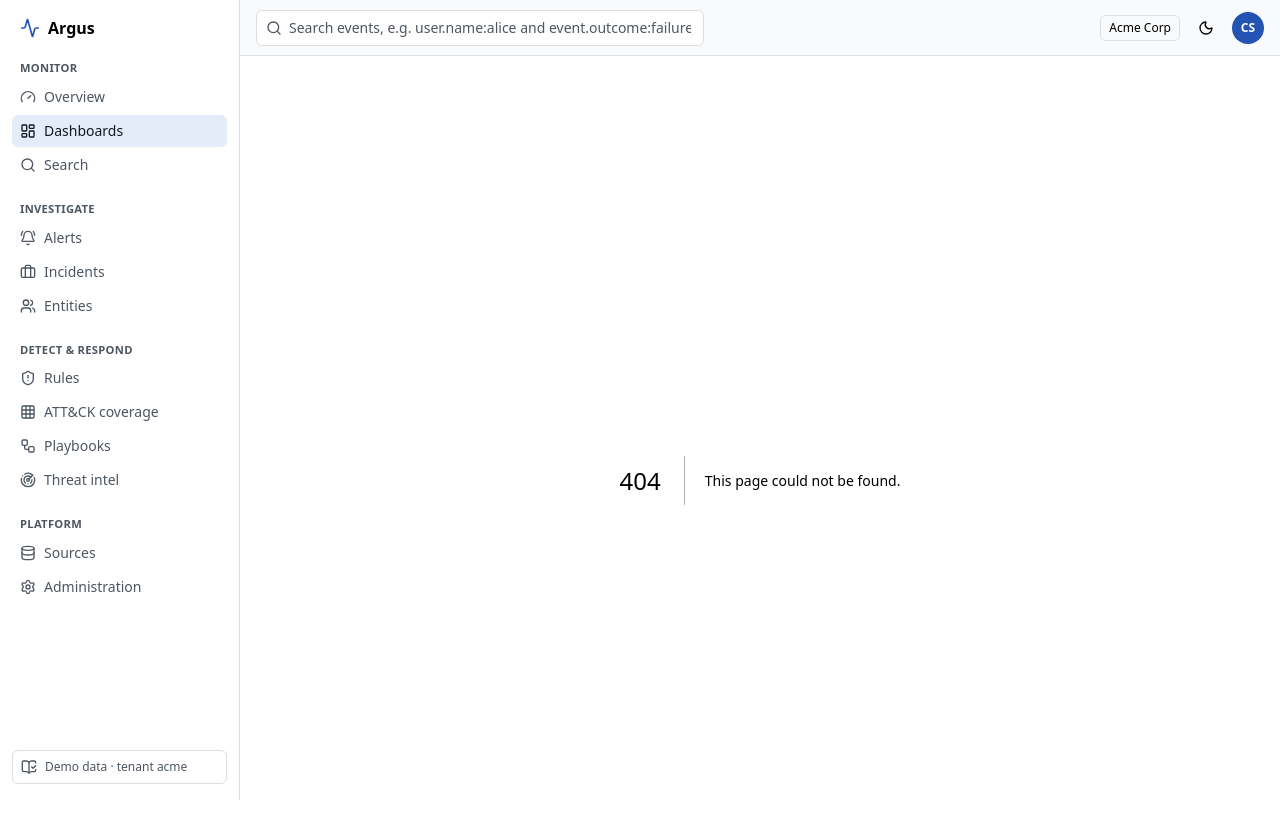
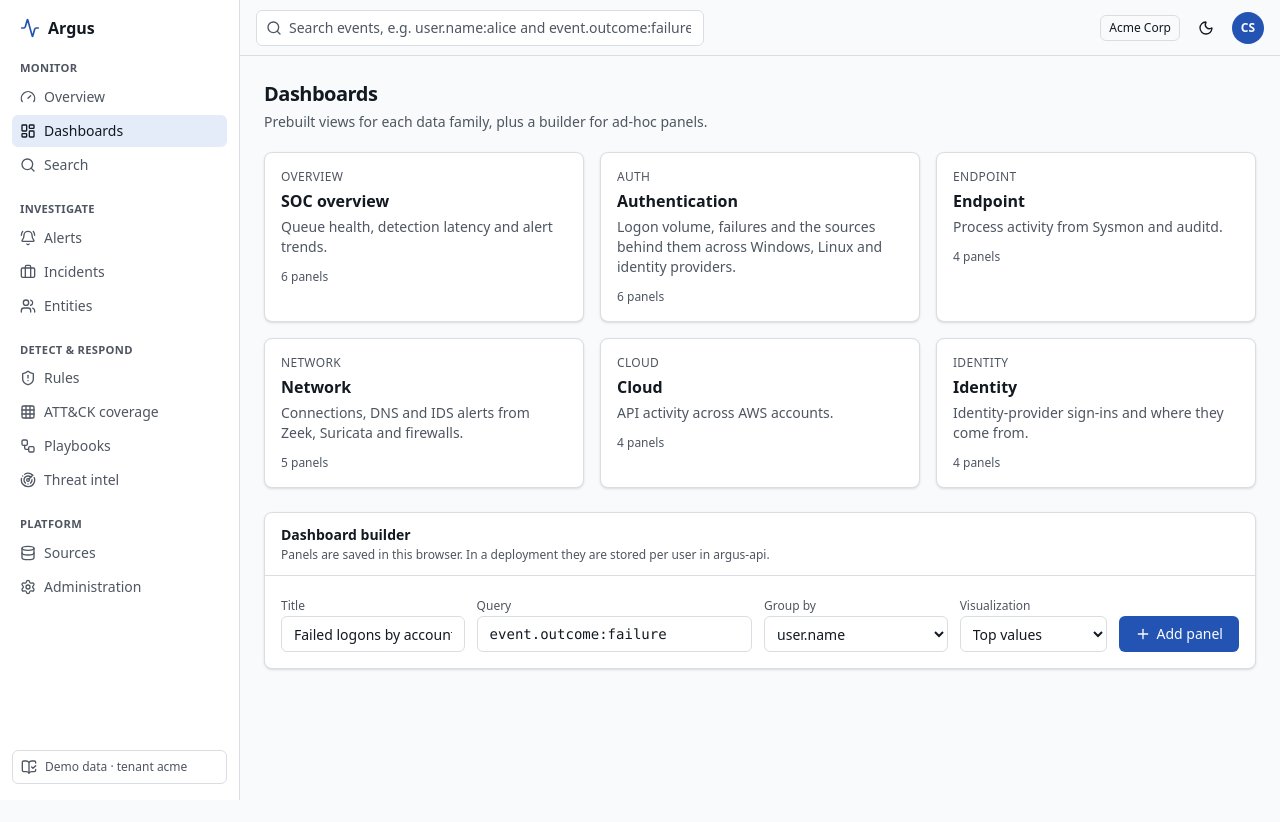
Before and after one commit to lumidren/Argus-SIEM, a Next.js app in the folder web/: page /dashboards in a window 1280 px wide. Before the commit this address had no page. Shown: the top 822 px of the page. After the commit the page ends 800 px from the top, so only its background shows below. Built offline with nearby package versions, Linux system fonts and the light colour scheme.

Commit message:
feat(web): prebuilt dashboards and a panel builder

```diff
--- /dev/null
+++ b/web/src/app/dashboards/[id]/page.tsx
@@ -0,0 +1,28 @@
+import type { Metadata } from "next";
+import Link from "next/link";
+import { notFound } from "next/navigation";
+import { DashboardView } from "@/components/dashboard-view";
+import { PageHeader } from "@/components/ui/primitives";
+import { dashboards } from "@/lib/demo/store";
+
+export const dynamic = "force-dynamic";
+
+export async function generateMetadata({ params }: { params: Promise<{ id: string }> }): Promise<Metadata> {
+  const { id } = await params;
+  return { title: dashboards().find((d) => d.id === id)?.title ?? "Dashboard" };
+}
+
+export default async function DashboardPage({ params }: { params: Promise<{ id: string }> }) {
+  const { id } = await params;
+  const d = dashboards().find((x) => x.id === id);
+  if (!d) notFound();
+  return (
+    <>
+      <nav aria-label="Breadcrumb" className="mb-2 text-sm text-muted-foreground">
+        <Link href="/dashboards" className="hover:underline">Dashboards</Link> / {d.title}
+      </nav>
+      <PageHeader title={d.title} description={d.description} />
+      <DashboardView panels={d.panels} />
+    </>
+  );
+}
--- /dev/null
+++ b/web/src/app/dashboards/page.tsx
@@ -0,0 +1,32 @@
+import type { Metadata } from "next";
+import Link from "next/link";
+import { Card, PageHeader } from "@/components/ui/primitives";
+import { dashboards } from "@/lib/demo/store";
+import { PanelBuilder } from "./panel-builder";
+
+export const metadata: Metadata = { title: "Dashboards" };
+export const dynamic = "force-dynamic";
+
+export default function DashboardsPage() {
+  const all = dashboards();
+  return (
+    <>
+      <PageHeader title="Dashboards" description="Prebuilt views for each data family, plus a builder for ad-hoc panels." />
+      <div className="grid gap-4 sm:grid-cols-2 xl:grid-cols-3">
+        {all.map((d) => (
+          <Link key={d.id} href={`/dashboards/${d.id}`} className="block rounded-lg focus-visible:outline-2">
+            <Card className="h-full p-4 transition-colors hover:bg-accent/40">
+              <p className="text-xs font-medium uppercase tracking-wide text-muted-foreground">{d.category}</p>
+              <h2 className="mt-1 font-semibold">{d.title}</h2>
+              <p className="mt-1 text-sm text-muted-foreground">{d.description}</p>
+              <p className="mt-3 text-xs text-muted-foreground">{d.panels.length} panels</p>
+            </Card>
+          </Link>
+        ))}
+      </div>
+      <div className="mt-6">
+        <PanelBuilder />
+      </div>
+    </>
+  );
+}
--- /dev/null
+++ b/web/src/app/dashboards/panel-builder.tsx
@@ -0,0 +1,123 @@
+"use client";
+
+import { Plus, X } from "lucide-react";
+import { useEffect, useState } from "react";
+import { Bars, Histogram } from "@/components/charts";
+import { Button, Card, CardBody, CardHeader, Input, Label, Select } from "@/components/ui/primitives";
+import type { SearchResult } from "@/lib/types";
+
+type Panel = { id: string; title: string; q: string; field: string; viz: "bars" | "timeline" };
+const KEY = "argus-custom-panels";
+
+const FIELDS = ["user.name", "host.name", "source.ip", "destination.port", "event.action", "event.dataset", "process.name", "dns.question.name", "source.geo.country_iso_code"];
+
+function PanelView({ p, onRemove }: { p: Panel; onRemove: () => void }) {
+  const [res, setRes] = useState<SearchResult | null>(null);
+  useEffect(() => {
+    let live = true;
+    fetch(`/api/search?q=${encodeURIComponent(p.q)}&range=24h&size=1`)
+      .then((r) => r.json() as Promise<SearchResult>)
+      .then((r) => live && setRes(r))
+      .catch(() => live && setRes(null));
+    return () => {
+      live = false;
+    };
+  }, [p.q]);
+  const facet = res?.fields.find((f) => f.name === p.field);
+  return (
+    <Card>
+      <CardHeader
+        title={p.title}
+        description={<span className="font-mono">{p.q || "*"}</span>}
+        actions={
+          <button type="button" onClick={onRemove} className="rounded p-1 hover:bg-accent" aria-label={`Remove panel ${p.title}`}>
+            <X className="size-4" />
+          </button>
+        }
+      />
+      <CardBody>
+        {res?.error ? (
+          <p className="text-sm text-bad">{res.error}</p>
+        ) : p.viz === "timeline" ? (
+          <Histogram label={p.title} points={res?.histogram ?? []} />
+        ) : facet ? (
+          <Bars rows={facet.top.map((t) => ({ label: t.value, value: t.count }))} />
+        ) : (
+          <p className="text-sm text-muted-foreground">{res ? `No values for ${p.field}.` : "Loading…"}</p>
+        )}
+      </CardBody>
+    </Card>
+  );
+}
+
+export function PanelBuilder() {
+  const [panels, setPanels] = useState<Panel[]>([]);
+  const [title, setTitle] = useState("Failed logons by account");
+  const [q, setQ] = useState("event.outcome:failure");
+  const [field, setField] = useState("user.name");
+  const [viz, setViz] = useState<Panel["viz"]>("bars");
+  useEffect(() => {
+    try {
+      const raw = localStorage.getItem(KEY);
+      if (raw) setPanels(JSON.parse(raw) as Panel[]);
+    } catch {
+      // ignore unavailable storage
+    }
+  }, []);
+  const save = (next: Panel[]) => {
+    setPanels(next);
+    try {
+      localStorage.setItem(KEY, JSON.stringify(next));
+    } catch {
+      // ignore unavailable storage
+    }
+  };
+  return (
+    <section aria-labelledby="builder-title">
+      <Card>
+        <CardHeader title={<span id="builder-title">Dashboard builder</span>} description="Panels are saved in this browser. In a deployment they are stored per user in argus-api." />
+        <form
+          className="grid gap-3 p-4 md:grid-cols-[1fr_1.5fr_1fr_0.8fr_auto] md:items-end"
+          onSubmit={(e) => {
+            e.preventDefault();
+            save([...panels, { id: `${Date.now()}`, title: title || "Untitled", q, field, viz }]);
+          }}
+        >
+          <div className="space-y-1">
+            <Label htmlFor="pb-title">Title</Label>
+            <Input id="pb-title" value={title} onChange={(e) => setTitle(e.target.value)} />
+          </div>
+          <div className="space-y-1">
+            <Label htmlFor="pb-q">Query</Label>
+            <Input id="pb-q" value={q} onChange={(e) => setQ(e.target.value)} className="font-mono" />
+          </div>
+          <div className="space-y-1">
+            <Label htmlFor="pb-field">Group by</Label>
+            <Select id="pb-field" value={field} onChange={(e) => setField(e.target.value)} className="w-full">
+              {FIELDS.map((f) => (
+                <option key={f}>{f}</option>
+              ))}
+            </Select>
+          </div>
+          <div className="space-y-1">
+            <Label htmlFor="pb-viz">Visualization</Label>
+            <Select id="pb-viz" value={viz} onChange={(e) => setViz(e.target.value as Panel["viz"])} className="w-full">
+              <option value="bars">Top values</option>
+              <option value="timeline">Timeline</option>
+            </Select>
+          </div>
+          <Button type="submit">
+            <Plus aria-hidden /> Add panel
+          </Button>
+        </form>
+      </Card>
+      {panels.length ? (
+        <div className="mt-4 grid gap-4 lg:grid-cols-2">
+          {panels.map((p) => (
+            <PanelView key={p.id} p={p} onRemove={() => save(panels.filter((x) => x.id !== p.id))} />
+          ))}
+        </div>
+      ) : null}
+    </section>
+  );
+}
```
